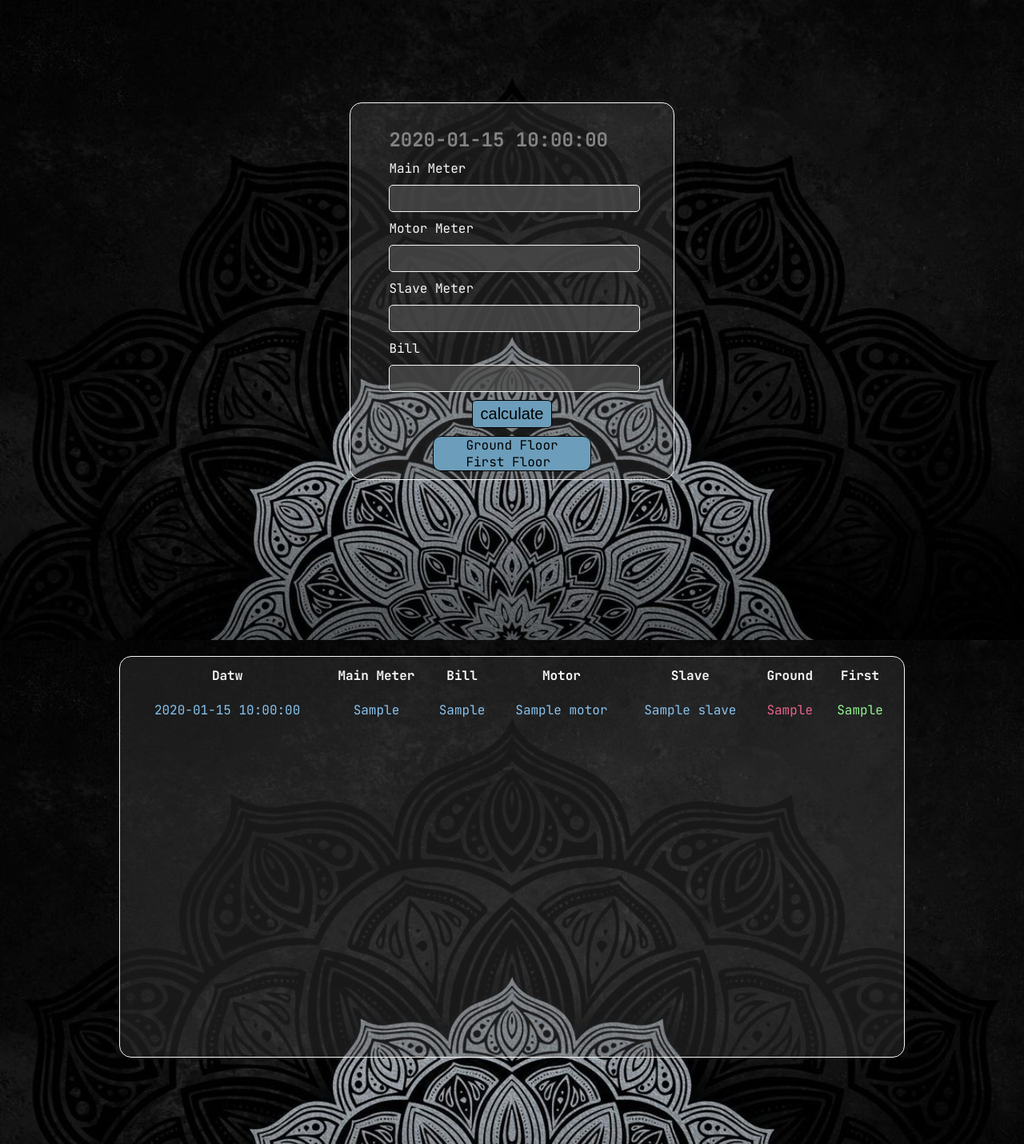
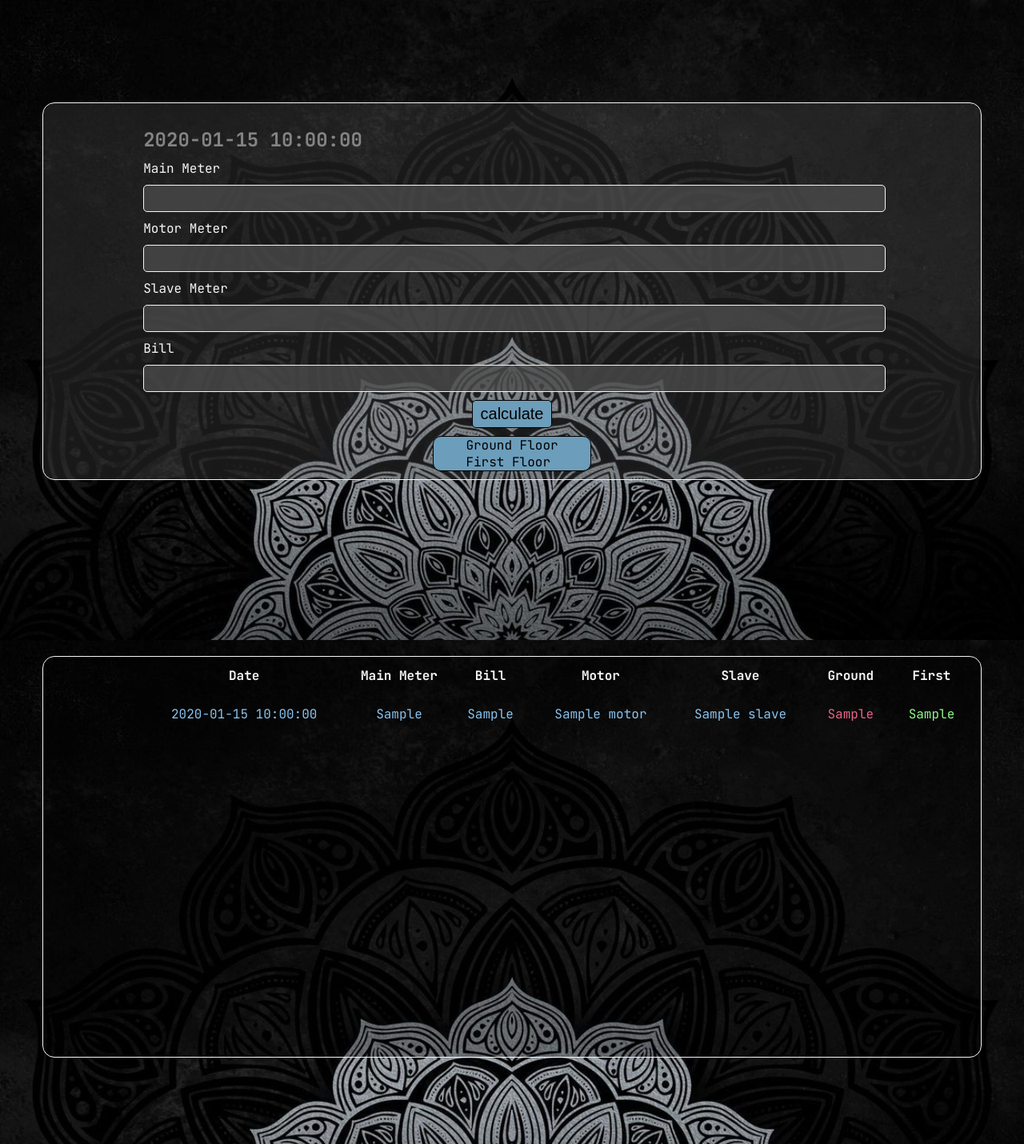
Before and after one commit to NormVg/ebc, a Flask app: template templates/index.html in a window 1280 px wide. Shown: the whole page at 80% size. Run offline with Flask 3, Linux system fonts and the light colour scheme; the template is opened without the code that fills it: most values are stand-ins (such as "Sample title", 1, 10 or a date in 2020); parts of the project's set-up code (start-up, migrations or seed data) failed here and were passed over.

Commit message:
ram ram returns

```diff
--- a/index.py
+++ b/app.py
@@ -20,3 +20,9 @@ def index():
         return render_template("index.html",tables=table,date=date,F=first,G=ground)
 
     return render_template("index.html",tables=table,date=date)
+
+
+
+
+
+#app.run()
--- a/static/main.css
+++ b/static/main.css
@@ -144,3 +144,36 @@ h2{
     background: #6C9DBA;
     border-radius: 10px;
   }
+
+
+@media (min-width:320px)  {
+    #form-box{
+
+        width: 90vw;
+    }
+
+    #tables{
+        margin-top: 100px;
+        margin-bottom: 100px;
+        background-color: #00000052;
+        border: 1px whitesmoke solid;
+        border-radius: 15px;
+        width: 90vw;
+        padding: 10px;
+
+        height: 60vh;
+        overflow-x: scroll;
+        overflow-y: scroll;
+
+        display: flex;
+        justify-content:center;
+        align-items: flex-start;
+    }
+    #tables table{
+        padding-left: 110px;
+    }
+    #tables table td{
+        padding: 10px;
+
+    }
+}
--- a/templates/index.html
+++ b/templates/index.html
@@ -38,7 +38,7 @@
     <div id="tables">
         <table>
             <tr>
-                <th>Datw</th>
+                <th>Date</th>
                 <th>Main Meter</th>
                 <th>Bill</th>
                 <th>Motor</th>
```
